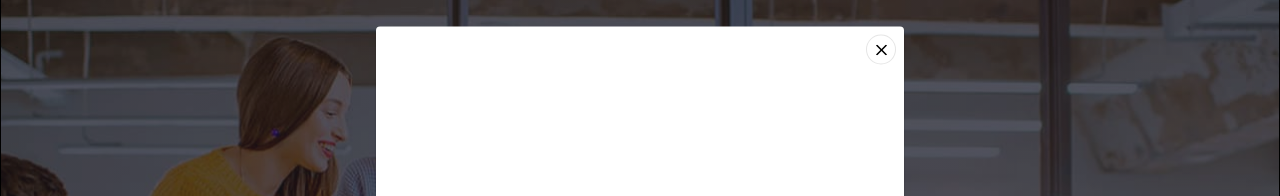
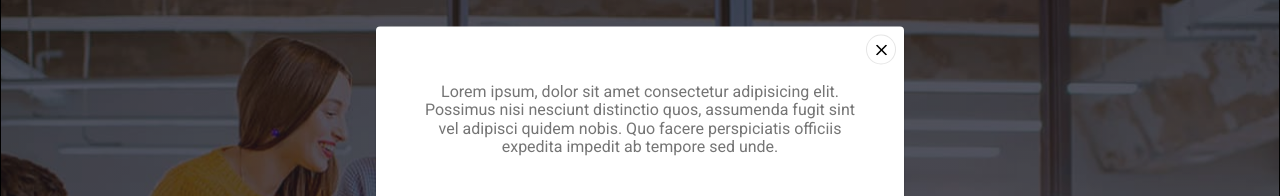
Before and after one commit to Zhdanov-Eugene/goit-markup-hw-06, a plain HTML site: page index.html in a window 1280 px wide. Both pictures are taken after a click on the button "Заказать услугу". Shown: the part 83-279 px from the top of the page. Drawn offline with nearby package versions, Linux system fonts and the light colour scheme.

Commit message:
изменения

```diff
--- a/css/style.css
+++ b/css/style.css
@@ -1,10 +1,3 @@
-/**********************************************
-***** ПРИВИЛО - порядок записи css свойств*****
-1*position-позиционирование;
-2*геометрия-высота, ширина, отступ;
-3*текст-шрифт, жирность, центрирование и т.д;
-4*оформление-цвет;
-***********************************************/
 :root {
   --body-color: #ffffff;
   --hero-text-color: #757575;
@@ -178,7 +171,8 @@ img {
 .site-nav .item + .item {
   margin-left: 50px;
 }
-/* В главной навигации, при помощи псевдоэлемента, сделано подчёркивание текущей ссылки */
+/* В главной навигации, при помощи псевдоэлемента,
+ сделано подчёркивание текущей ссылки */
 .site-nav .link {
   position: relative;
   display: block;
@@ -327,7 +321,7 @@ img {
   height: 581px;
 
   margin: 0;
-  padding: 0;
+  padding: 40px;
 
   background-color: var(--body-color);
   box-shadow: 0px 1px 3px rgba(0, 0, 0, 0.12), 0px 1px 1px rgba(0, 0, 0, 0.14),
@@ -369,6 +363,8 @@ img {
   cursor: pointer;
 }
 
+/* форма заявки в модальном окне */
+
 /* ..........Section.......... */
 /* .section {
   padding-top: 94px;
@@ -406,7 +402,7 @@ img {
   padding-bottom: 94px;
 }
 
-/* ...........features............*/
+/* ...........ОСОБЕННОСТИ-features............*/
 .feature-list {
   display: flex;
 }
@@ -477,7 +473,6 @@ img {
 .icon-astronaut::before {
   background-image: url();
 }  */
-
 /* альтернатива без доп.класса*/
 /* .feature-list .items:nth-child(1)::before {
   background-image: url();
@@ -487,7 +482,8 @@ img {
 } */
 
 /************** чем мы занимаемся ************/
-/* В секции Чем мы занимаемся текст спозиционирован поверх изображения. */
+/* В секции Чем мы занимаемся текст
+ спозиционирован поверх изображения */
 .desc {
   position: relative;
   display: flex;
@@ -767,7 +763,7 @@ img {
   background-color: var(--accent-color);
 }
 
-/* subscription подписка*/
+/* subscription- форма подписки на рассылку в футере*/
 
 .subscription p {
   margin-top: 0px;
@@ -964,11 +960,9 @@ img {
   font-weight: 400;
   font-size: 18px;
   line-height: 1.56;
-
   letter-spacing: 0.03em;
 
   margin: 63px 24px;
-
   color: var(--body-color);
 
   transition: transform var(--transition-time) var(--time-distribution-function);
@@ -1010,16 +1004,10 @@ img {
   padding-bottom: 20px;
 }
 
-/* Технокряк это современная площадка распространения коронавируса. Компании используют эту платформу для цифрового шпионажа и атак на защищённые сервера конкурентов.
-font-style: normal;
-font-weight: normal;
-font-size: 18px;
-line-height: 28px;
- or 156% ---
- top-bottom 63
- left right 24
-
-
-letter-spacing: 0.03em;
-color: #FFFFFF;
-background: rgba(33, 150, 243, 0.9); колор виезжаючего окна*/
+/**********************************************
+***** ПРИВИЛО - порядок записи css свойств*****
+1*position-позиционирование;
+2*геометрия-высота, ширина, отступ;
+3*текст-шрифт, жирность, центрирование и т.д;
+4*оформление-цвет;
+***********************************************/
--- a/index.html
+++ b/index.html
@@ -64,17 +64,19 @@
         </button>
         <div class="backdrop is-hidden" data-modal>
           <div class="modal">
-            <button type="button" data-modal-close>
-              <svg width="11" height="11">
-                <use href="./images/sprite.svg#icon-Vector"></use>
-              </svg>
-            </button>
-            <!-- <p>
-              Lorem ipsum, dolor sit amet consectetur adipisicing elit. Possimus
-              nisi nesciunt distinctio quos, assumenda fugit sint vel adipisci
-              quidem nobis. Quo facere perspiciatis officiis expedita impedit ab
-              tempore sed unde.
-            </p> -->
+            <form action="">
+              <button type="button" data-modal-close>
+                <svg width="11" height="11">
+                  <use href="./images/sprite.svg#icon-Vector"></use>
+                </svg>
+              </button>
+              <p>
+                Lorem ipsum, dolor sit amet consectetur adipisicing elit.
+                Possimus nisi nesciunt distinctio quos, assumenda fugit sint vel
+                adipisci quidem nobis. Quo facere perspiciatis officiis expedita
+                impedit ab tempore sed unde.
+              </p>
+            </form>
           </div>
         </div>
       </section>
@@ -483,7 +485,7 @@
         </div>
         <div class="subscription">
           <p>Подпишитесь на рассылку</p>
-          <form class="form js-speaker-form">
+          <form class="form">
             <label class="visually-hidden" for="subscription"
               >Електронная почта</label
             >
@@ -504,7 +506,7 @@
       </div>
     </footer>
     <script src="./js/modal.js"></script>
-    <script src="./js/form.js"></script>
+    <!-- <script src="./js/form.js"></script> -->
   </body>
 </html>
 
```
